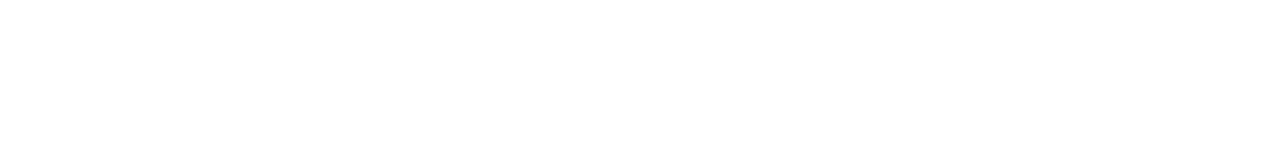
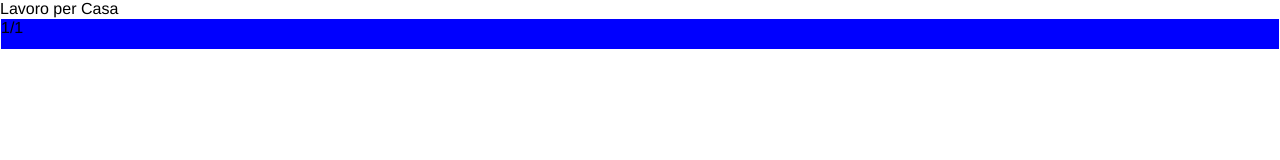
Before and after one commit to Dihep/html-css-12bool, a plain HTML site: page index.html in a window 1280 px wide. Drawn offline with Linux system fonts and the light colour scheme.

Commit message:
Basic structure for row and col1.

```diff
--- a/css/style.css
+++ b/css/style.css
@@ -5,4 +5,20 @@ UNIVERSAL STYLES
     box-sizing: border-box;
     margin: 0;
     padding: 0;
+    font-family: Helvetica;
 }
+
+/******************************
+STRUCTURE STYLES
+******************************/
+.row {
+    display: flex;
+    flex-wrap: wrap;
+}
+
+.col1 {
+    height: 2rem;
+    width: 100%;
+    background-color: blue;
+    border: 1px solid white;
+}
--- a/index.html
+++ b/index.html
@@ -3,22 +3,23 @@
 <head>
     <meta charset="UTF-8">
     <meta name="viewport" content="width=device-width, initial-scale=1.0">
+    <link rel="stylesheet" href="./css/style.css">
     <title>12Bool</title>
 </head>
 
 <body>
 
     <header>
-
+        <section>Lavoro per Casa</section>
     </header>
 
     <main>
 
+        <div class="row">
+            <div class="col1">1/1</div>
+        </div>
+
     </main>
-
-    <footer>
-
-    </footer>
 
 </body>
 </html>
```
